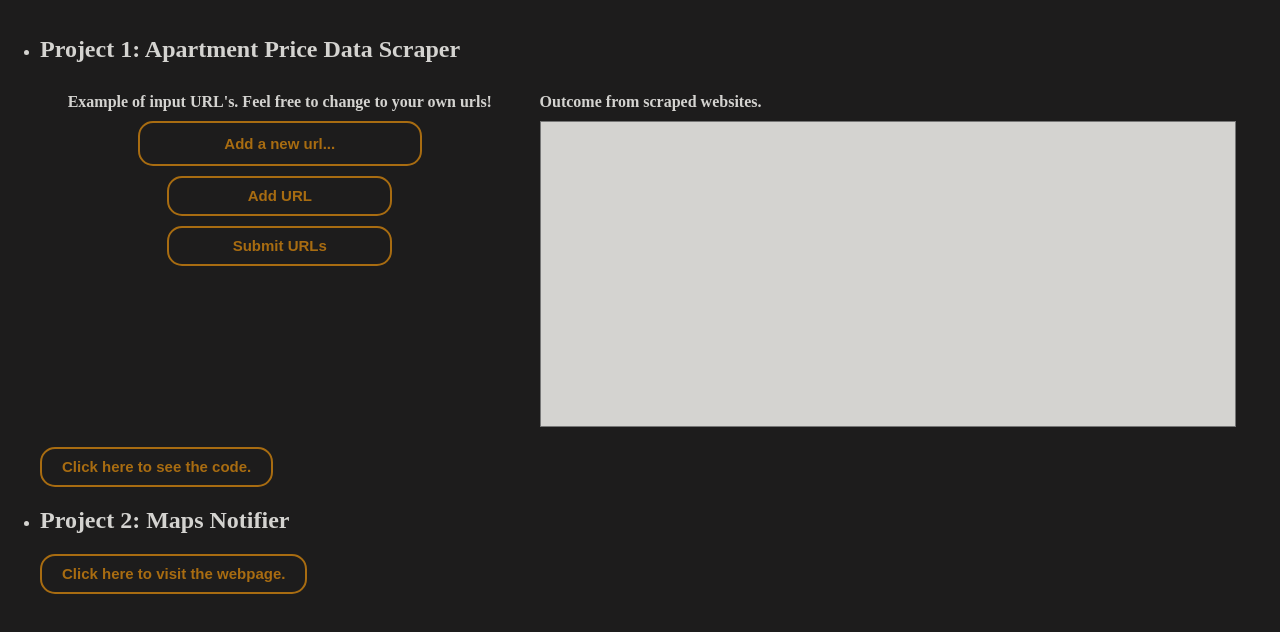
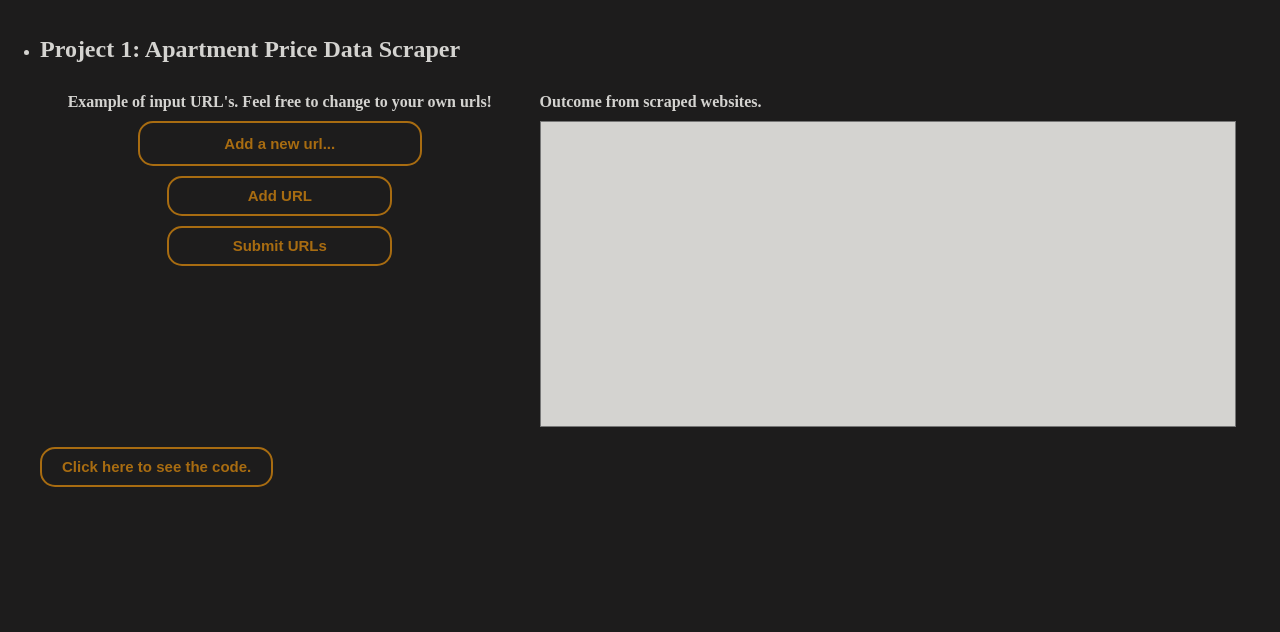
Before and after one commit to ReilleyMilne/WebsiteRepo, a plain HTML site: page index.html in a window 1280 px wide. Shown: the part 84-716 px from the top of the page. Drawn offline with Linux system fonts and the light colour scheme.

Commit message:
Update index.html

```diff
--- a/index.html
+++ b/index.html
@@ -56,12 +56,6 @@
                         </div>
                     </div>
                 </li>
-                <li>
-                    <div class="projects">
-                        <h2>Project 2: Maps Notifier</h2>
-                        <button class="info-btn info-btn-size" type="button">Click here to visit the webpage.</button>
-                    </div>
-                </li>
             </ul>
         </div>
     </body>
```
